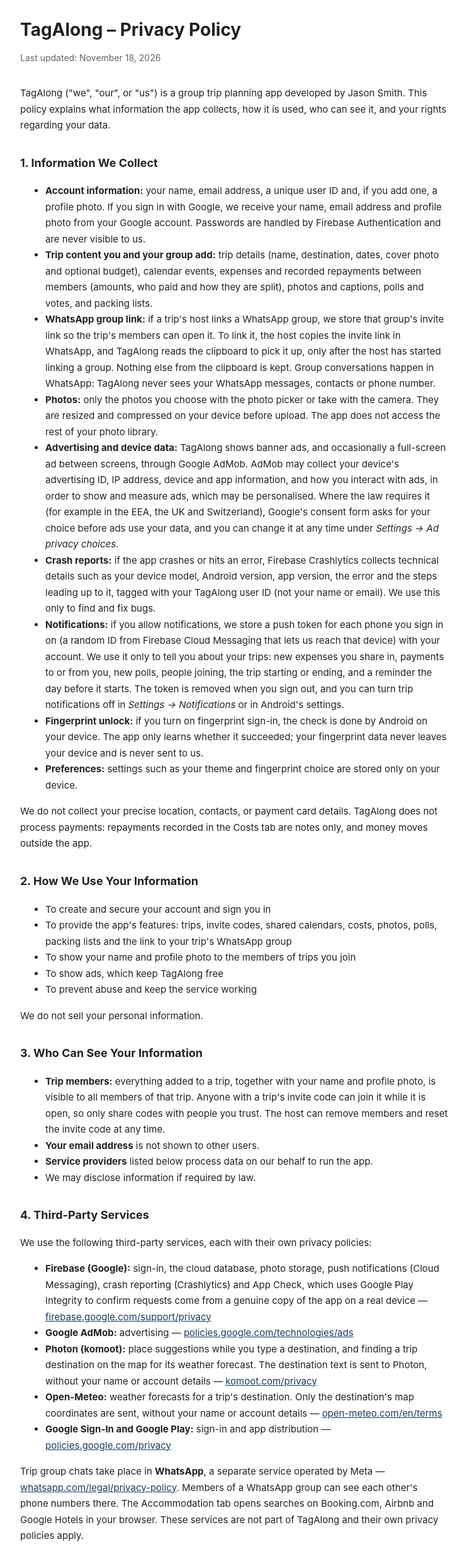
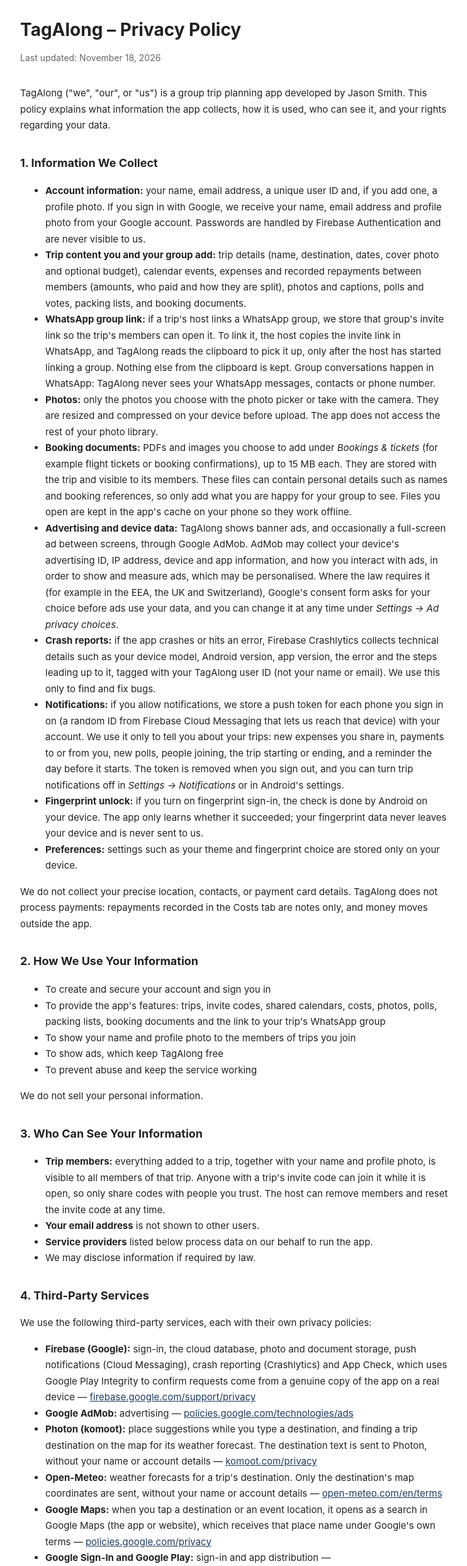
Before and after one commit to SaladDev117/tagalong-site, a plain HTML site: page index.html in a window 1280 px wide. Shown: the part 70-2556 px from the top of the page at 63% size, without its empty margins (268-1010 px from the left). Drawn offline with Linux system fonts and the light colour scheme.

Commit message:
Privacy policy: booking documents and Google Maps
Co-Authored-By: Claude Opus 5.5 <noreply@anthropic.com>

```diff
--- a/index.html
+++ b/index.html
@@ -22,9 +22,10 @@
   <h2>1. Information We Collect</h2>
   <ul>
     <li><strong>Account information:</strong> your name, email address, a unique user ID and, if you add one, a profile photo. If you sign in with Google, we receive your name, email address and profile photo from your Google account. Passwords are handled by Firebase Authentication and are never visible to us.</li>
-    <li><strong>Trip content you and your group add:</strong> trip details (name, destination, dates, cover photo and optional budget), calendar events, expenses and recorded repayments between members (amounts, who paid and how they are split), photos and captions, polls and votes, and packing lists.</li>
+    <li><strong>Trip content you and your group add:</strong> trip details (name, destination, dates, cover photo and optional budget), calendar events, expenses and recorded repayments between members (amounts, who paid and how they are split), photos and captions, polls and votes, packing lists, and booking documents.</li>
     <li><strong>WhatsApp group link:</strong> if a trip's host links a WhatsApp group, we store that group's invite link so the trip's members can open it. To link it, the host copies the invite link in WhatsApp, and TagAlong reads the clipboard to pick it up, only after the host has started linking a group. Nothing else from the clipboard is kept. Group conversations happen in WhatsApp: TagAlong never sees your WhatsApp messages, contacts or phone number.</li>
     <li><strong>Photos:</strong> only the photos you choose with the photo picker or take with the camera. They are resized and compressed on your device before upload. The app does not access the rest of your photo library.</li>
+    <li><strong>Booking documents:</strong> PDFs and images you choose to add under <em>Bookings &amp; tickets</em> (for example flight tickets or booking confirmations), up to 15 MB each. They are stored with the trip and visible to its members. These files can contain personal details such as names and booking references, so only add what you are happy for your group to see. Files you open are kept in the app's cache on your phone so they work offline.</li>
     <li><strong>Advertising and device data:</strong> TagAlong shows banner ads, and occasionally a full-screen ad between screens, through Google AdMob. AdMob may collect your device's advertising ID, IP address, device and app information, and how you interact with ads, in order to show and measure ads, which may be personalised. Where the law requires it (for example in the EEA, the UK and Switzerland), Google's consent form asks for your choice before ads use your data, and you can change it at any time under <em>Settings → Ad privacy choices</em>.</li>
     <li><strong>Crash reports:</strong> if the app crashes or hits an error, Firebase Crashlytics collects technical details such as your device model, Android version, app version, the error and the steps leading up to it, tagged with your TagAlong user ID (not your name or email). We use this only to find and fix bugs.</li>
     <li><strong>Notifications:</strong> if you allow notifications, we store a push token for each phone you sign in on (a random ID from Firebase Cloud Messaging that lets us reach that device) with your account. We use it only to tell you about your trips: new expenses you share in, payments to or from you, new polls, people joining, the trip starting or ending, and a reminder the day before it starts. The token is removed when you sign out, and you can turn trip notifications off in <em>Settings → Notifications</em> or in Android's settings.</li>
@@ -36,7 +37,7 @@
   <h2>2. How We Use Your Information</h2>
   <ul>
     <li>To create and secure your account and sign you in</li>
-    <li>To provide the app's features: trips, invite codes, shared calendars, costs, photos, polls, packing lists and the link to your trip's WhatsApp group</li>
+    <li>To provide the app's features: trips, invite codes, shared calendars, costs, photos, polls, packing lists, booking documents and the link to your trip's WhatsApp group</li>
     <li>To show your name and profile photo to the members of trips you join</li>
     <li>To show ads, which keep TagAlong free</li>
     <li>To prevent abuse and keep the service working</li>
@@ -54,10 +55,11 @@
   <h2>4. Third-Party Services</h2>
   <p>We use the following third-party services, each with their own privacy policies:</p>
   <ul>
-    <li><strong>Firebase (Google):</strong> sign-in, the cloud database, photo storage, push notifications (Cloud Messaging), crash reporting (Crashlytics) and App Check, which uses Google Play Integrity to confirm requests come from a genuine copy of the app on a real device — <a href="https://firebase.google.com/support/privacy">firebase.google.com/support/privacy</a></li>
+    <li><strong>Firebase (Google):</strong> sign-in, the cloud database, photo and document storage, push notifications (Cloud Messaging), crash reporting (Crashlytics) and App Check, which uses Google Play Integrity to confirm requests come from a genuine copy of the app on a real device — <a href="https://firebase.google.com/support/privacy">firebase.google.com/support/privacy</a></li>
     <li><strong>Google AdMob:</strong> advertising — <a href="https://policies.google.com/technologies/ads">policies.google.com/technologies/ads</a></li>
     <li><strong>Photon (komoot):</strong> place suggestions while you type a destination, and finding a trip destination on the map for its weather forecast. The destination text is sent to Photon, without your name or account details — <a href="https://www.komoot.com/privacy">komoot.com/privacy</a></li>
     <li><strong>Open-Meteo:</strong> weather forecasts for a trip's destination. Only the destination's map coordinates are sent, without your name or account details — <a href="https://open-meteo.com/en/terms">open-meteo.com/en/terms</a></li>
+    <li><strong>Google Maps:</strong> when you tap a destination or an event location, it opens as a search in Google Maps (the app or website), which receives that place name under Google's own terms — <a href="https://policies.google.com/privacy">policies.google.com/privacy</a></li>
     <li><strong>Google Sign-In and Google Play:</strong> sign-in and app distribution — <a href="https://policies.google.com/privacy">policies.google.com/privacy</a></li>
   </ul>
   <p>Trip group chats take place in <strong>WhatsApp</strong>, a separate service operated by Meta — <a href="https://www.whatsapp.com/legal/privacy-policy">whatsapp.com/legal/privacy-policy</a>. Members of a WhatsApp group can see each other's phone numbers there. The Accommodation tab opens searches on Booking.com, Airbnb and Google Hotels in your browser. These services are not part of TagAlong and their own privacy policies apply.</p>
@@ -65,14 +67,14 @@
   <h2>5. Where Your Data Is Processed</h2>
   <ul>
     <li><strong>South Africa:</strong> your profile and trip data are stored in Google Cloud's Johannesburg region.</li>
-    <li><strong>Google's global infrastructure:</strong> sign-in (Firebase Authentication), photo storage, crash reporting (Crashlytics) and advertising (AdMob) are operated by Google, which may process this information in other countries, including the United States.</li>
+    <li><strong>Google's global infrastructure:</strong> sign-in (Firebase Authentication), photo and document storage, crash reporting (Crashlytics) and advertising (AdMob) are operated by Google, which may process this information in other countries, including the United States.</li>
   </ul>
   <p>The data protection laws of these countries may differ from those where you live. All data is encrypted in transit, and access rules ensure trip content can only be read by members of that trip. By using TagAlong, you consent to your information being processed in these countries.</p>
 
   <h2>6. Data Retention and Deletion</h2>
   <ul>
     <li>We keep your account data for as long as your account exists. Crash reports are kept by Firebase Crashlytics for up to 90 days.</li>
-    <li>When a trip's host deletes the trip, everything in it (photos, expenses, events, polls, packing lists and the WhatsApp group link) is permanently deleted. The WhatsApp group itself is managed in WhatsApp.</li>
+    <li>When a trip's host deletes the trip, everything in it (photos, booking documents, expenses, events, polls, packing lists and the WhatsApp group link) is permanently deleted. The WhatsApp group itself is managed in WhatsApp.</li>
     <li>If you leave a trip, what you added to it stays visible to its remaining members, because it is part of the group's shared record.</li>
     <li>You can delete your account at any time in the app under <em>Settings → Delete Account</em>, or by request. See <a href="delete-account.html">Delete Account</a> for exactly what is deleted.</li>
   </ul>
```
